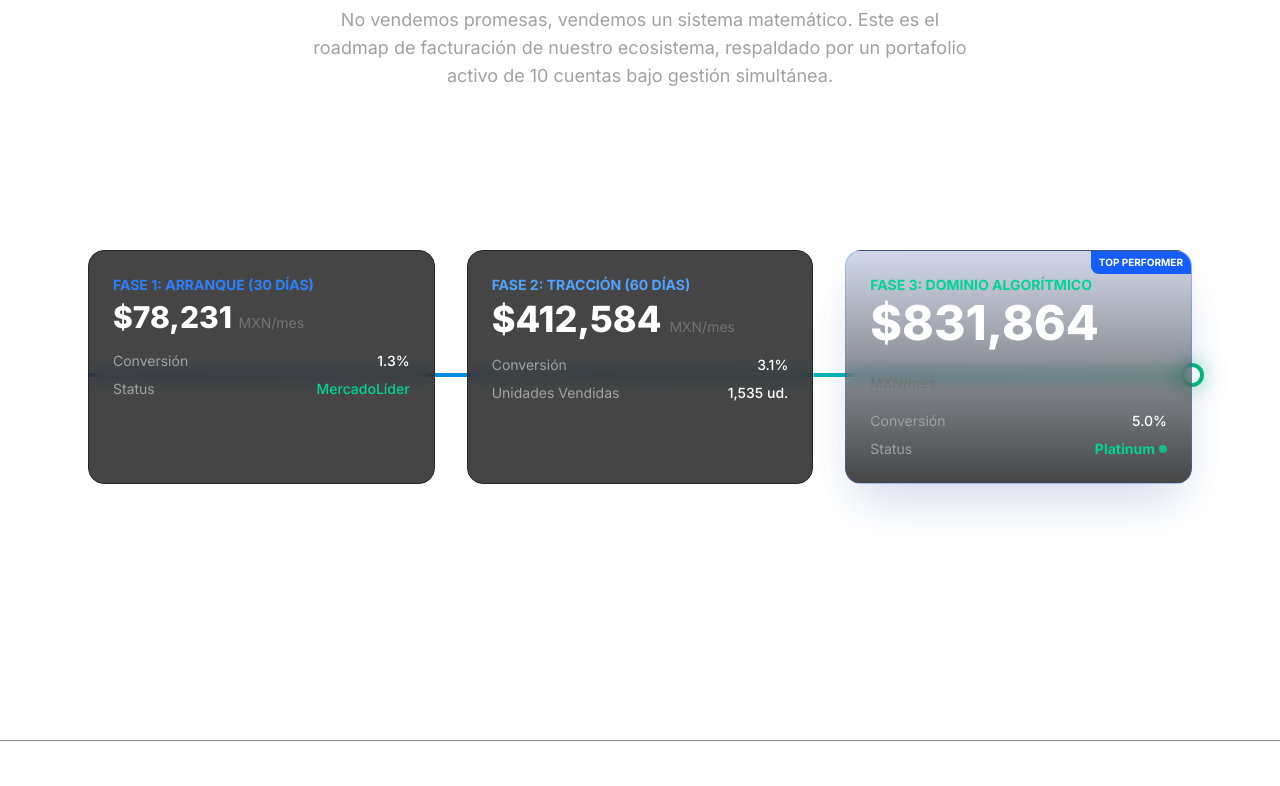
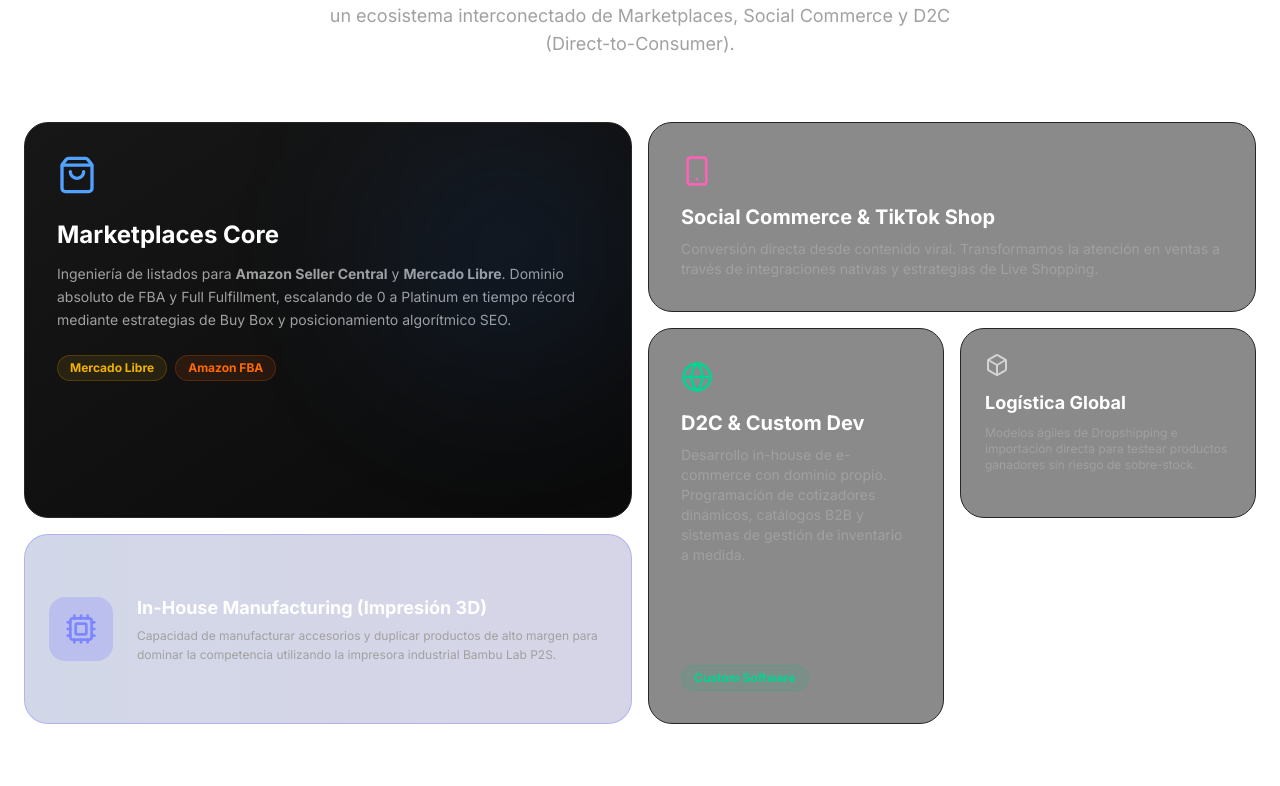
Before and after one commit to DIEFEZACH/ecom-ai-agency, a Next.js app: page / in a window 1280 px wide. Shown: the part 1194-1980 px from the top of the page. Built offline with nearby package versions, Linux system fonts and the light colour scheme.

Commit message:
Ecosistema

```diff
--- a/app/page.tsx
+++ b/app/page.tsx
@@ -2,6 +2,7 @@ import React from 'react';
 import CasosDeExito from '@/components/CasosDeExito';
 import Portafolio from '@/components/Portafolio';
 import Contacto from '@/components/Contacto';
+import Ecosistema from '@/components/Ecosistema';
 
 export default function Home() {
   return (
@@ -57,6 +58,7 @@ export default function Home() {
           </button>
         </div>
       </section>
+      <Ecosistema />
 
         <CasosDeExito />
 
--- /dev/null
+++ b/components/Ecosistema.tsx
@@ -0,0 +1,110 @@
+"use client";
+
+import React from "react";
+import { motion } from "framer-motion";
+import { ShoppingBag, Smartphone, Globe, Cpu, Box, Rocket } from "lucide-react";
+
+export default function Ecosistema() {
+  return (
+    <section className="py-24 px-6 max-w-7xl mx-auto">
+      <div className="text-center mb-16">
+        <h2 className="text-3xl md:text-5xl font-bold tracking-tight mb-4">
+          Dominio <span className="text-blue-500">Omnicanal</span>
+        </h2>
+        <p className="text-neutral-400 max-w-2xl mx-auto text-lg">
+          No dependemos de un solo algoritmo. Desplegamos tu inventario a través de un ecosistema interconectado de Marketplaces, Social Commerce y D2C (Direct-to-Consumer).
+        </p>
+      </div>
+
+      {/* Grid Bento Box */}
+      <div className="grid grid-cols-1 md:grid-cols-4 md:grid-rows-3 gap-4 auto-rows-[200px]">
+
+        {/* Box 1: Amazon & Mercado Libre (Span 2 col, 2 rows) */}
+        <motion.div
+          initial={{ opacity: 0, y: 20 }}
+          whileInView={{ opacity: 1, y: 0 }}
+          className="md:col-span-2 md:row-span-2 bg-gradient-to-br from-neutral-900 to-neutral-950 border border-neutral-800 rounded-3xl p-8 relative overflow-hidden group hover:border-blue-500/50 transition-all"
+        >
+          <div className="absolute top-0 right-0 w-64 h-64 bg-blue-500/10 blur-[80px] rounded-full group-hover:bg-blue-500/20 transition-all"></div>
+          <ShoppingBag className="w-10 h-10 text-blue-400 mb-6" />
+          <h3 className="text-2xl font-bold text-white mb-3">Marketplaces Core</h3>
+          <p className="text-neutral-400 text-sm mb-6 leading-relaxed">
+            Ingeniería de listados para <strong>Amazon Seller Central</strong> y <strong>Mercado Libre</strong>. Dominio absoluto de FBA y Full Fulfillment, escalando de 0 a Platinum en tiempo récord mediante estrategias de Buy Box y posicionamiento algorítmico SEO.
+          </p>
+          <div className="flex gap-2">
+            <span className="text-xs font-bold px-3 py-1 bg-yellow-500/10 text-yellow-500 rounded-full border border-yellow-500/20">Mercado Libre</span>
+            <span className="text-xs font-bold px-3 py-1 bg-orange-500/10 text-orange-500 rounded-full border border-orange-500/20">Amazon FBA</span>
+          </div>
+        </motion.div>
+
+        {/* Box 2: TikTok Shop & Social (Span 2 col, 1 row) */}
+        <motion.div
+          initial={{ opacity: 0, y: 20 }}
+          whileInView={{ opacity: 1, y: 0 }}
+          transition={{ delay: 0.1 }}
+          className="md:col-span-2 md:row-span-1 bg-neutral-900/50 border border-neutral-800 rounded-3xl p-8 relative group hover:border-pink-500/50 transition-all"
+        >
+          <div className="flex justify-between items-start">
+            <div>
+              <Smartphone className="w-8 h-8 text-pink-400 mb-4" />
+              <h3 className="text-xl font-bold text-white mb-2">Social Commerce & TikTok Shop</h3>
+              <p className="text-neutral-400 text-sm">
+                Conversión directa desde contenido viral. Transformamos la atención en ventas a través de integraciones nativas y estrategias de Live Shopping.
+              </p>
+            </div>
+          </div>
+        </motion.div>
+
+        {/* Box 3: Custom Domains & D2C (Span 1 col, 2 rows) */}
+        <motion.div
+          initial={{ opacity: 0, y: 20 }}
+          whileInView={{ opacity: 1, y: 0 }}
+          transition={{ delay: 0.2 }}
+          className="md:col-span-1 md:row-span-2 bg-neutral-900/50 border border-neutral-800 rounded-3xl p-8 relative group hover:border-emerald-500/50 transition-all flex flex-col"
+        >
+          <Globe className="w-8 h-8 text-emerald-400 mb-4" />
+          <h3 className="text-xl font-bold text-white mb-2">D2C & Custom Dev</h3>
+          <p className="text-neutral-400 text-sm flex-grow">
+            Desarrollo in-house de e-commerce con dominio propio. Programación de cotizadores dinámicos, catálogos B2B y sistemas de gestión de inventario a medida.
+          </p>
+          <div className="text-xs font-bold px-3 py-1 bg-emerald-500/10 text-emerald-400 rounded-full border border-emerald-500/20 w-fit mt-4">
+            Custom Software
+          </div>
+        </motion.div>
+
+        {/* Box 4: Supply Chain & Dropshipping (Span 1 col, 1 row) */}
+        <motion.div
+          initial={{ opacity: 0, y: 20 }}
+          whileInView={{ opacity: 1, y: 0 }}
+          transition={{ delay: 0.3 }}
+          className="md:col-span-1 md:row-span-1 bg-neutral-900/50 border border-neutral-800 rounded-3xl p-6 relative group hover:border-white/50 transition-all"
+        >
+          <Box className="w-6 h-6 text-neutral-300 mb-3" />
+          <h3 className="text-lg font-bold text-white mb-2">Logística Global</h3>
+          <p className="text-neutral-400 text-xs">
+            Modelos ágiles de Dropshipping e importación directa para testear productos ganadores sin riesgo de sobre-stock.
+          </p>
+        </motion.div>
+
+        {/* Box 5: Manufactura 3D (Span 2 col, 1 row) */}
+        <motion.div
+          initial={{ opacity: 0, y: 20 }}
+          whileInView={{ opacity: 1, y: 0 }}
+          transition={{ delay: 0.4 }}
+          className="md:col-span-2 md:row-span-1 bg-gradient-to-r from-blue-900/20 to-indigo-900/20 border border-indigo-500/30 rounded-3xl p-6 relative flex items-center gap-6 group hover:border-indigo-400 transition-all"
+        >
+          <div className="bg-indigo-500/20 p-4 rounded-2xl">
+            <Cpu className="w-8 h-8 text-indigo-400" />
+          </div>
+          <div>
+            <h3 className="text-lg font-bold text-white mb-1">In-House Manufacturing (Impresión 3D)</h3>
+            <p className="text-neutral-400 text-xs leading-relaxed">
+              Capacidad de manufacturar accesorios y duplicar productos de alto margen para dominar la competencia utilizando la impresora industrial Bambu Lab P2S.
+            </p>
+          </div>
+        </motion.div>
+
+      </div>
+    </section>
+  );
+}
```
